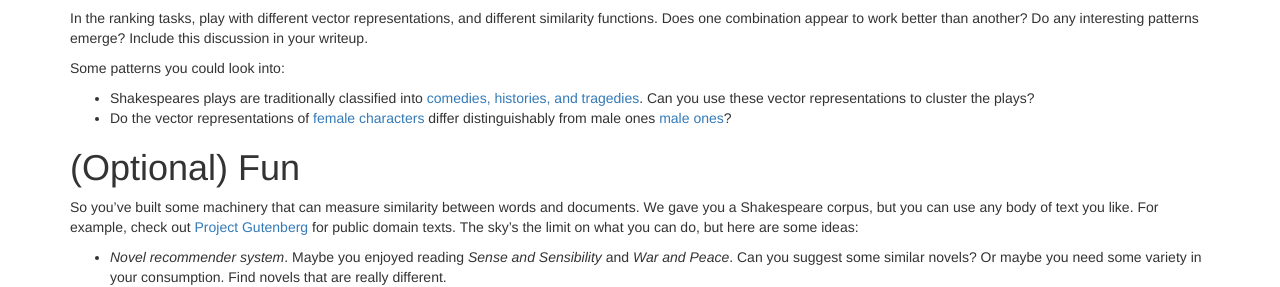
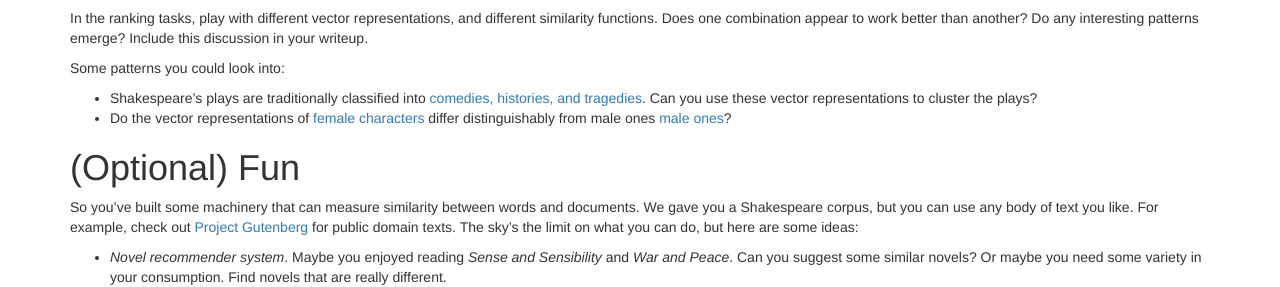
Before and after one commit to computational-linguistics-class/computational-linguistics-class.github.io, a Jekyll site: the page built from assignment3.md, in a window 1280 px wide. Shown: the part 836-1123 px from the top of the page. Built offline with Jekyll 4.4.1, drawn with Linux system fonts in a browser that asks for light colours; nearby versions of some CDN libraries; a script that is not in the unit is left out.

Commit message:
apostrophe

```diff
--- a/assignment3.md
+++ b/assignment3.md
@@ -61,7 +61,7 @@ Report
 In the ranking tasks, play with different vector representations, and different similarity functions. Does one combination appear to work better than another? Do any interesting patterns emerge? Include this discussion in your writeup.
 
 Some patterns you could look into:
-* Shakespeares plays are traditionally classified into [comedies, histories, and tragedies](https://en.wikipedia.org/wiki/Shakespeare%27s_plays). Can you use these vector representations to cluster the plays?
+* Shakespeare's plays are traditionally classified into [comedies, histories, and tragedies](https://en.wikipedia.org/wiki/Shakespeare%27s_plays). Can you use these vector representations to cluster the plays?
 * Do the vector representations of [female characters](https://en.wikipedia.org/wiki/Category:Female_Shakespearean_characters) differ distinguishably from male ones [male ones](https://en.wikipedia.org/wiki/Category:Male_Shakespearean_characters)?
 
 (Optional) Fun
```
